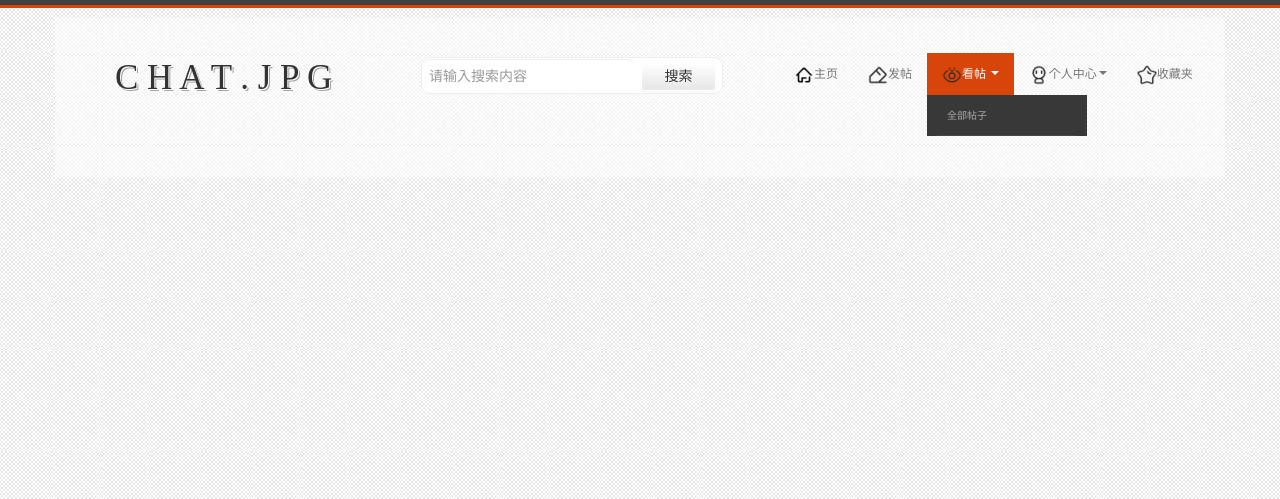
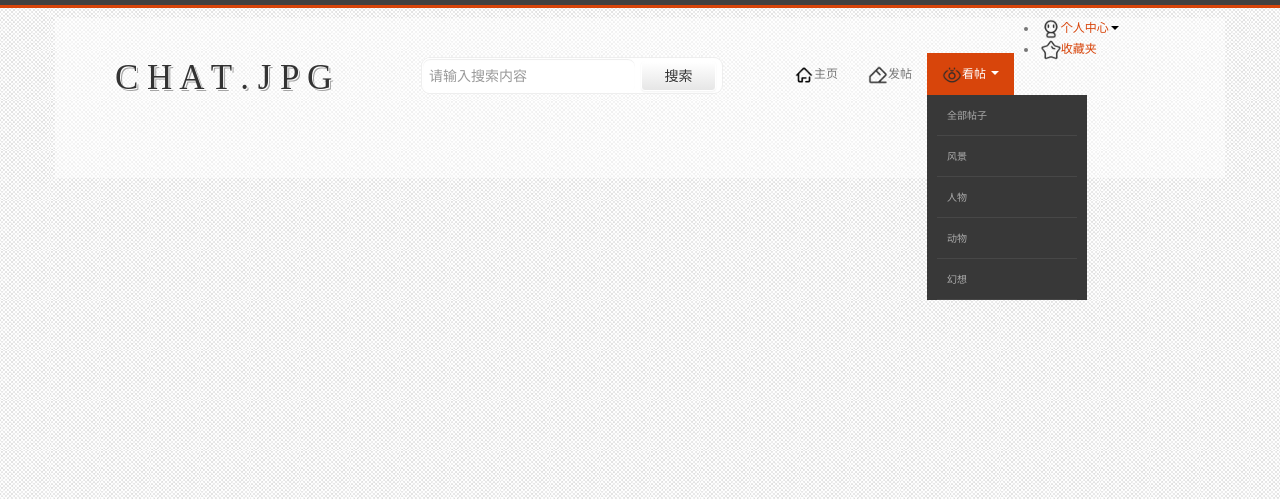
Before and after one commit to zshihang213/chat, a Django app: a page that uses templates/all.html in a window 1280 px wide, after a click on "看帖". Shown: the top 499 px of the page. Run offline with Django 3.2, Linux system fonts and the light colour scheme; data that the repository does not hold is empty; some libraries are stand-ins or nearby versions.

Commit message:
导航栏修改

```diff
--- a/templates/all.html
+++ b/templates/all.html
@@ -68,7 +68,12 @@
                     <a class="dropdown-toggle" data-toggle="dropdown" href="#"><img src="../static/img/scan.png" style="height: 20px;width: 20px">看帖 <b
                             class="caret"></b></a>
                     <ul class="dropdown-menu">
-                        <li><a href="/all-0-0-0">全部帖子</a></li>
+                            <li><a href="/all-0-0-0">全部帖子</a></li>
+                            <li><a href="/all-1-0-0">风景</a></li>
+                            <li><a href="/all-2-0-0">人物</a></li>
+                            <li><a href="/all-3-0-0">动物</a></li>
+                            <li><a href="/all-4-0-0">幻想</a></li>
+                    </ul>
                         {% for kind in kinds %}
                             <li><a href="/all-{{ kind.id }}-0-0">{{ kind.k_name }}</a></li>
                         {% endfor %}
```
